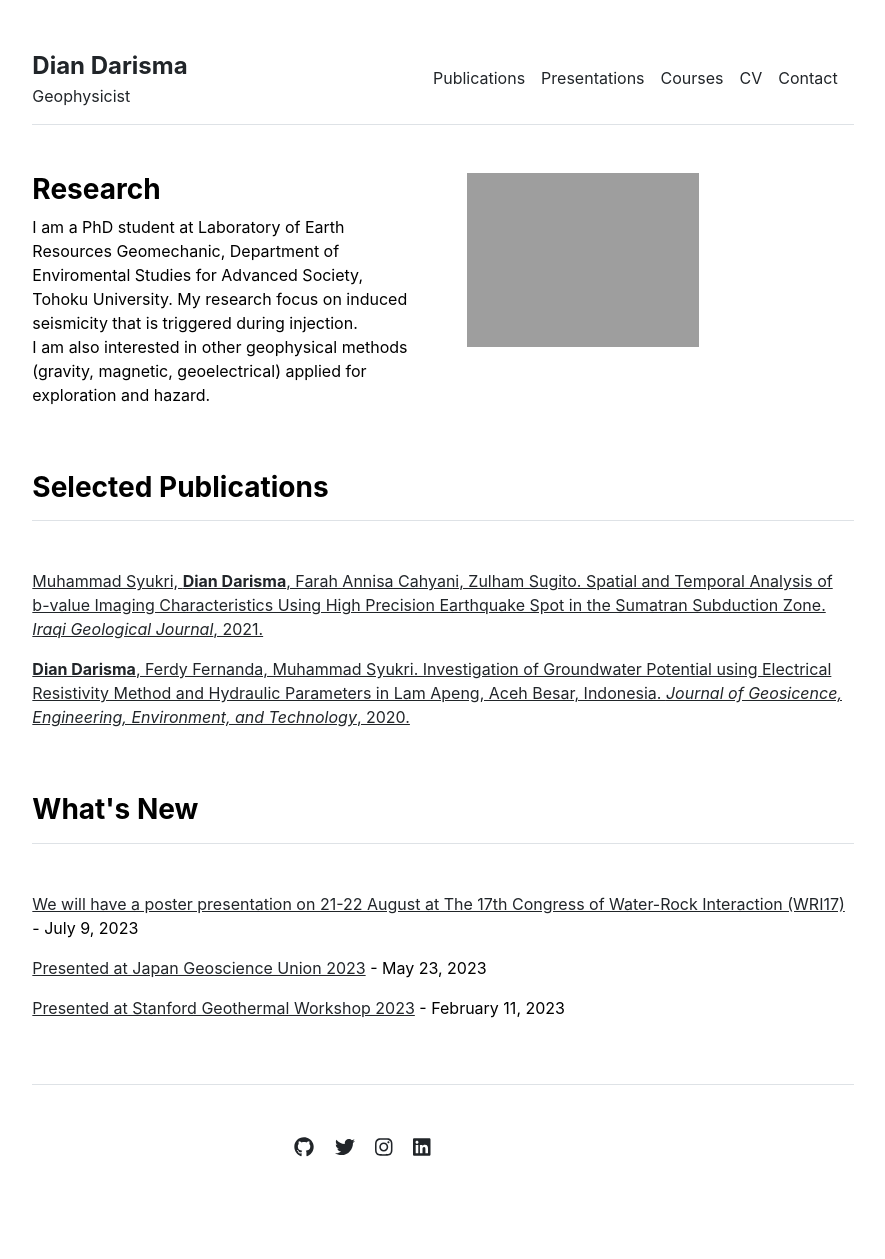
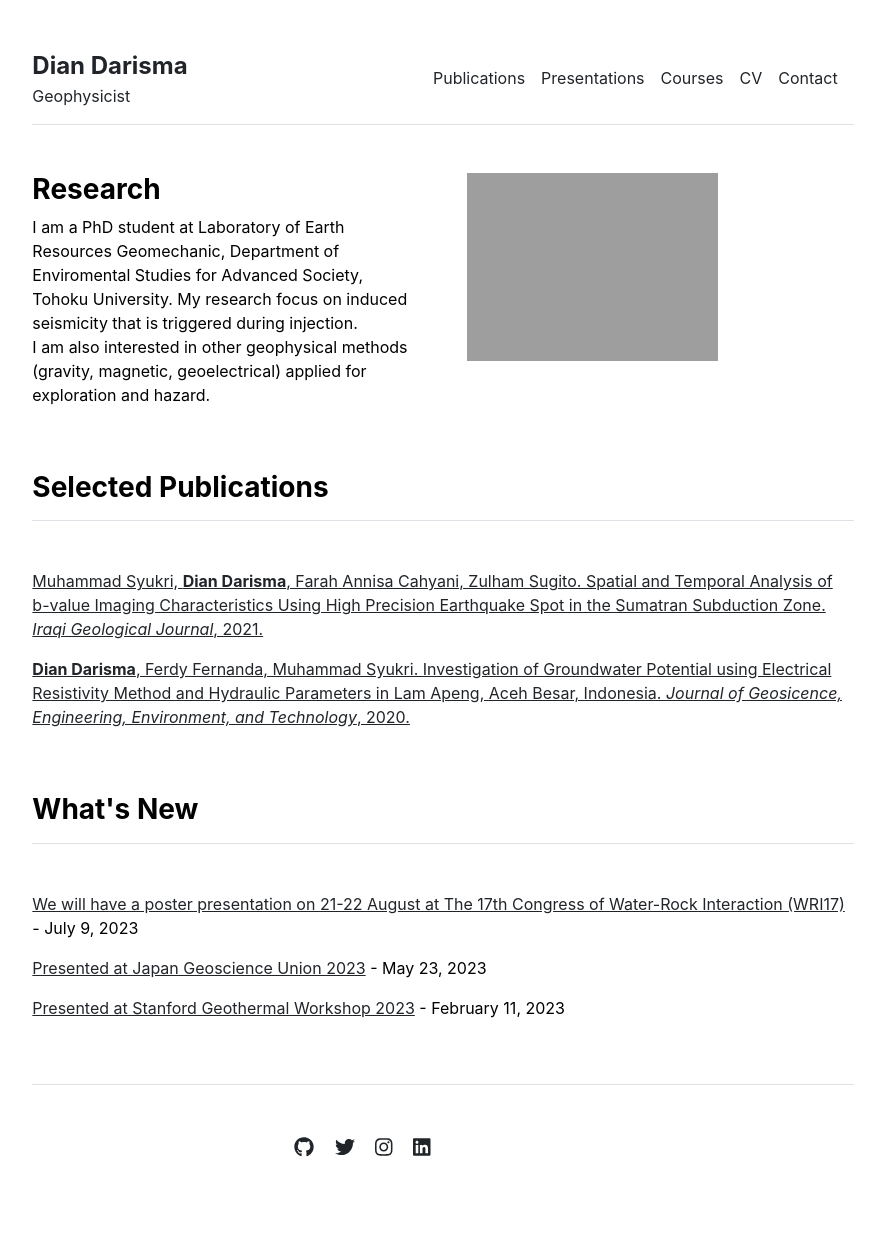
Before and after one commit to diandarisma/diandarisma.github.io, a Jekyll site: the page built from index.md, in a window 1280 px wide. Shown: the whole page, without its empty margins (197-1082 px from the left). Built offline with Jekyll 4.4.1, drawn with Linux system fonts in a browser that asks for light colours.

Commit message:
Update home.html

```diff
--- a/_layouts/home.html
+++ b/_layouts/home.html
@@ -8,7 +8,7 @@ layout: default
     {{ content }}
   </div>
   <div class="col-md-6">
-    <img src="{{ site.github.url }}/assets/img/contact.jpg" alt="Home" width="60%">
+    <img src="{{ site.github.url }}/assets/img/contact.jpg" alt="Home" width="65%">
   </div>
 </div>
 
```
